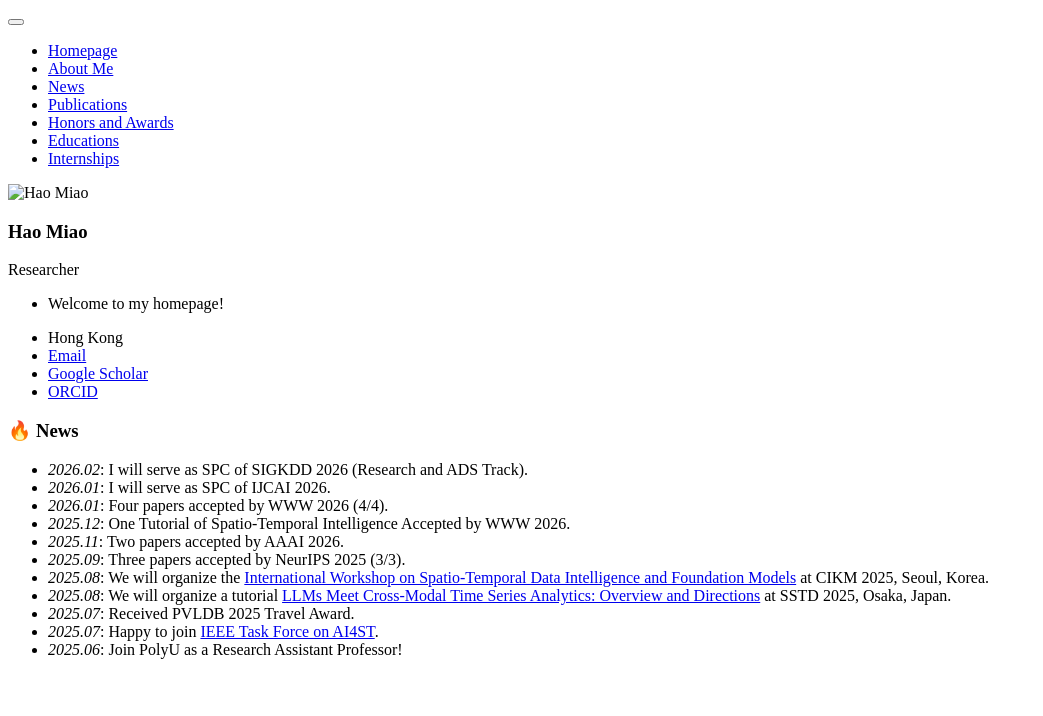
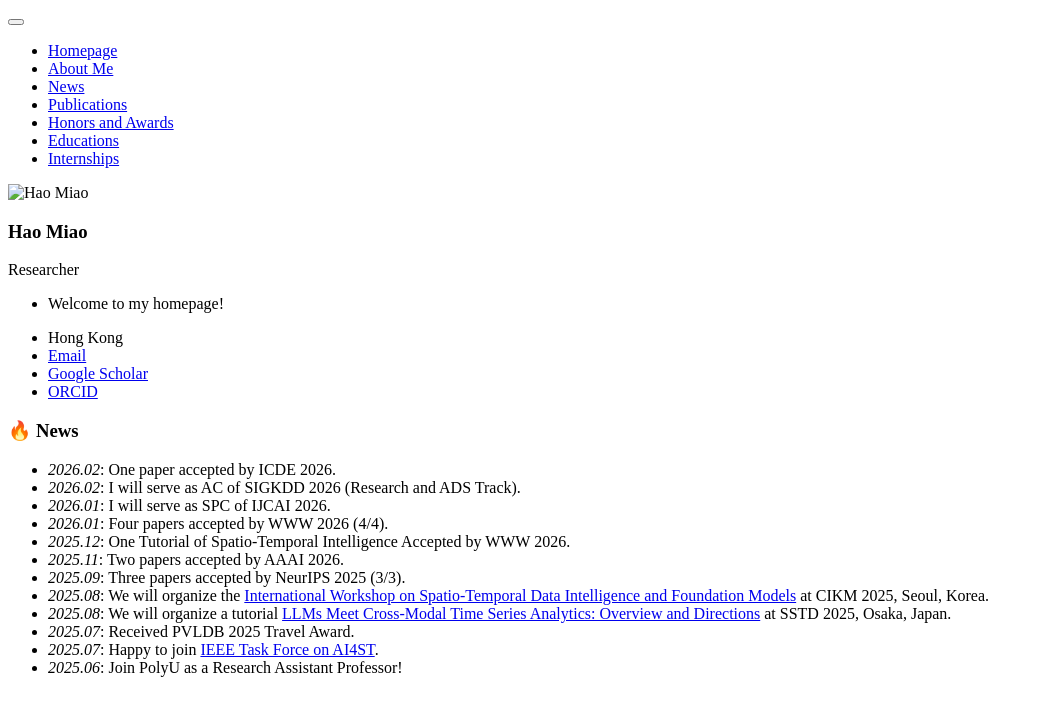
Before and after one commit to MiaoHaoSunny/MiaoHaoSunny.github.io, a Jekyll site: the page built from _pages/includes/news.md, in a window 1280 px wide. Shown: the top 716 px of the page, without its empty margins (0-1043 px from the left). Built offline with Jekyll 4.4.1, drawn with Linux system fonts in a browser that asks for light colours; our own code applies the rules of GitHub Pages for plain Markdown files.

Commit message:
Update news.md

```diff
--- a/_pages/includes/news.md
+++ b/_pages/includes/news.md
@@ -1,5 +1,6 @@
 # 🔥 News
-- *2026.02*: I will serve as SPC of SIGKDD 2026 (Research and ADS Track).
+- *2026.02*: One paper accepted by ICDE 2026.
+- *2026.02*: I will serve as AC of SIGKDD 2026 (Research and ADS Track).
 - *2026.01*: I will serve as SPC of IJCAI 2026.
 - *2026.01*: Four papers accepted by WWW 2026 (4/4).
 - *2025.12*: One Tutorial of Spatio-Temporal Intelligence Accepted by WWW 2026.
```
